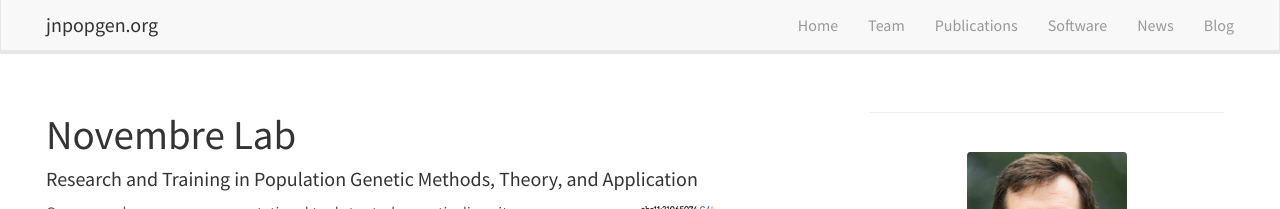
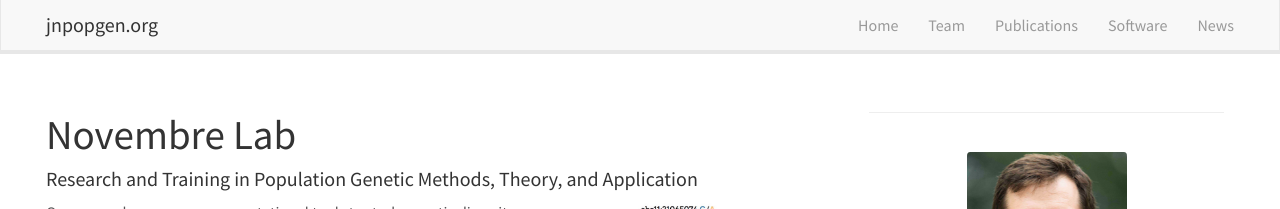
Before and after one commit to NovembreLab/NovembreLab.github.io, a Jekyll site: the page built from _pages/home.md, in a window 1280 px wide. Shown: the top 209 px of the page. Built offline with Jekyll 4.4.1, drawn with Linux system fonts in a browser that asks for light colours; nearby versions of some CDN libraries.

Commit message:
remove blog section till more posts are in there

```diff
--- a/_includes/header.html
+++ b/_includes/header.html
@@ -15,6 +15,7 @@
     <a class="navbar-brand" href="{{ site.url }}{{ site.baseurl }}/">jnpopgen.org</a>
 	</div>
 
+  <!-- TODO : when blog is ready to go, make section live -->
 	<div class="collapse navbar-collapse" id="navbar-collapse-1">
 	  <ul class="nav navbar-nav navbar-right">
 		<li><a href="{{ site.url }}{{ site.baseurl }}/">Home</a></li>
@@ -22,7 +23,7 @@
 		<li><a href="{{ site.url }}{{ site.baseurl }}/publications">Publications</a></li>
     <li><a href="{{ site.url }}{{ site.baseurl }}/software">Software</a></li>
     <li><a href="{{ site.url }}{{ site.baseurl }}/allnews">News</a></li>
-    <li><a href="{{ site.url }}{{ site.baseurl }}/blog">Blog</a></li>
+    <!-- <li><a href="{{ site.url }}{{ site.baseurl }}/blog">Blog</a></li> -->
 	  </ul>
 	</div>
   </div>
```
Also changed, not shown: _data/publist.yml (line endings or trailing spaces).
